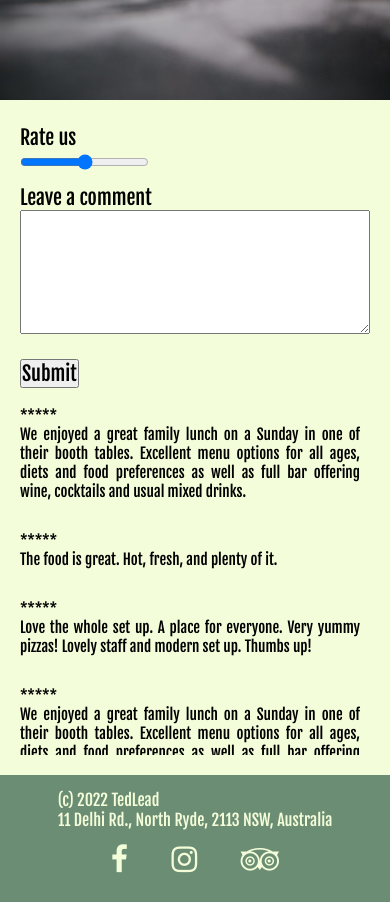
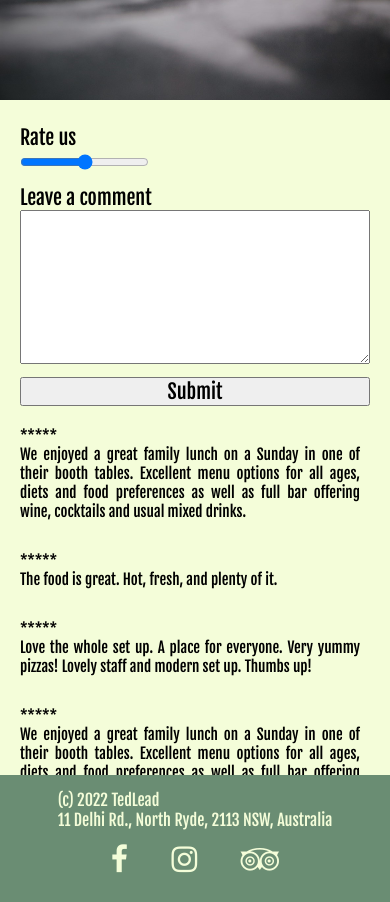
Before and after one commit to fsimizu/PreEntrega2-Simizu, a plain HTML site: page pages/reviews.html in a window 390 px wide. Shown: the part 840-1742 px from the top of the page. Drawn offline with Linux system fonts and the light colour scheme.

Commit message:
Correcciones en el responsive vertical

```diff
--- a/estilos/style.css
+++ b/estilos/style.css
@@ -148,6 +148,7 @@ a:hover{
 .location__text {
     display: inline-block;
     height: 80vh;
+    min-height: 500px;
     color: var(--blanco);
     background-image: url("../images/image3.jpg");
     background-position: left ;
@@ -204,6 +205,7 @@ input {
     background-size: cover;
     grid-area: book-text;
 }
+
 /*Booking END*/
 
 /*Review START*/
@@ -224,6 +226,11 @@ input {
     background-color:var(--blanco);
     padding: 1em;
     grid-area: left;
+}
+.review__left textarea {
+    padding:5px;
+    width: 100%;
+    min-height: 50px;
 }
 
 .review__right{
@@ -247,9 +254,23 @@ input {
 .review__top {
     height: 45%;
 }
+.review__top form{
+    display: flex;
+    flex-direction: column;
+    height: 100%;
+}
+.review__top #textarea {
+    flex-grow: 1;
+    height: 60%;
+}
+.review__top textarea {
+    height: 90%;
+}
+
 .review__bottom {
     height: 55%;
     overflow-y: scroll;
+    margin-top: 1em;
 }
 
 ::-webkit-scrollbar {
@@ -275,6 +296,7 @@ input {
 /*Menu START*/
 .menu-main {
     background-image: url("../images/image2.jpg");
+    min-height: 500px;
 }
 .favoritos {
     width: 100vw;
--- a/pages/reviews.html
+++ b/pages/reviews.html
@@ -38,9 +38,9 @@
                         <label for="rate">Rate us</label><br>
                         <input type="range" name="rate" id="rate" required step="1" min="1" max="5">
                     </div>
-                    <div class="book__item">
+                    <div class="book__item" id="textarea">
                         <label for="comment">Leave a comment</label><br>
-                        <textarea name="comment" id="comment" rows="7" style="padding:5px; width: 100%"></textarea>
+                        <textarea name="comment" id="comment"></textarea>
                     </div>
                     <input class="book__btn" type="submit" style="font-size: 20px;">
                 </form>
```
